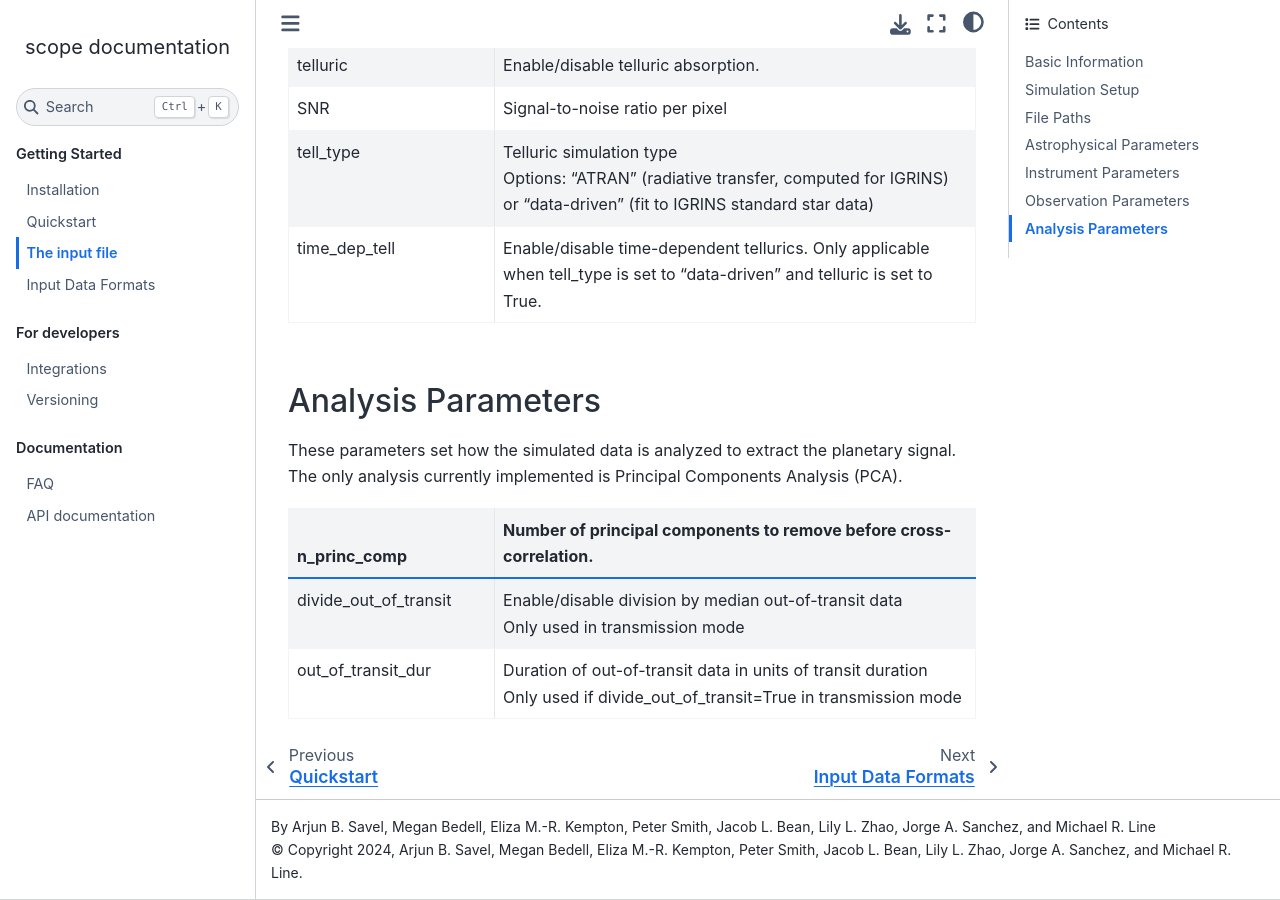
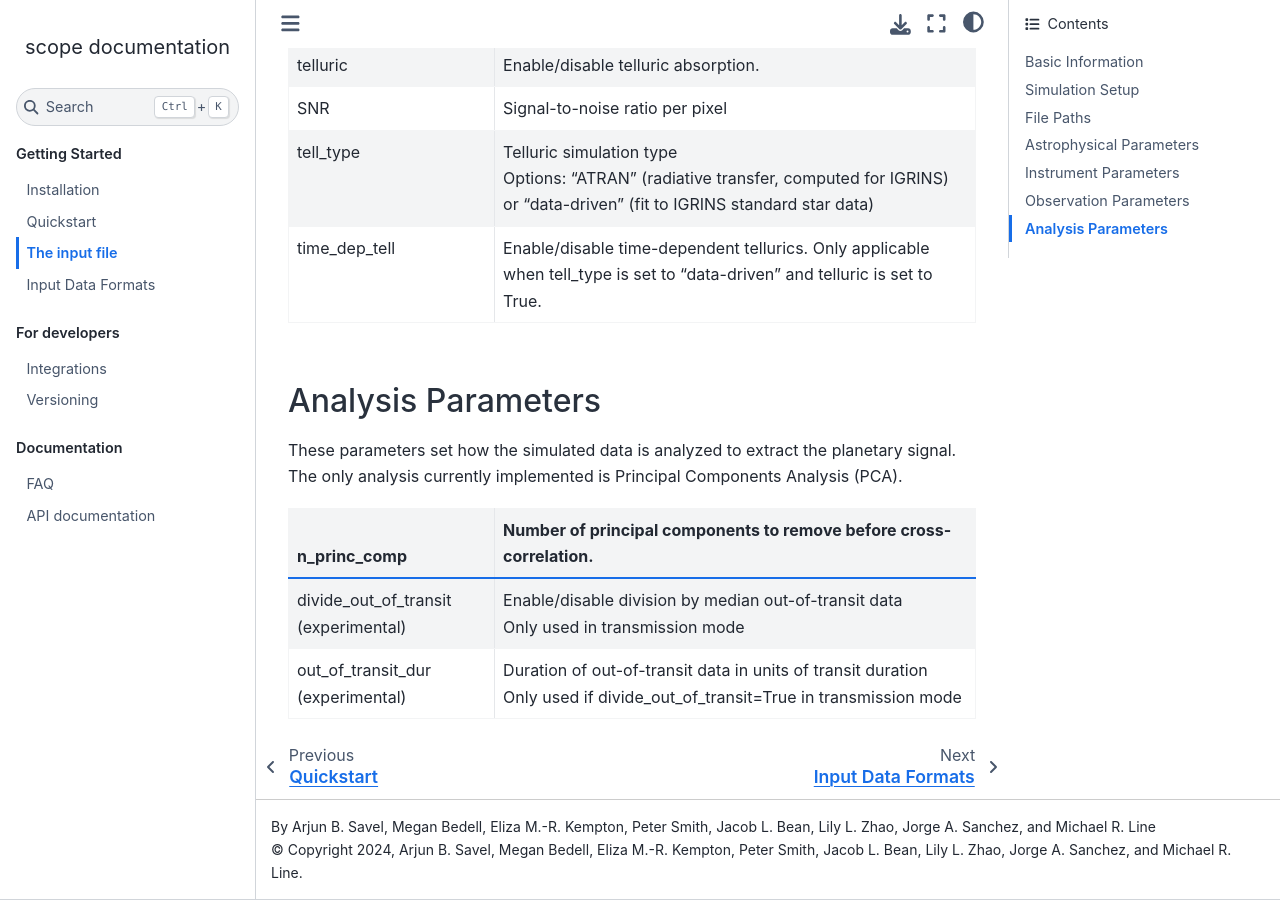
Before and after one commit to arjunsavel/scope, a Sphinx documentation site: the page built from docs/pages/inputfile.rst, in a window 1280 px wide and 900 px high, scrolled down 3471 px. Built offline with Sphinx 7.4.7 and the Sphinx Book theme 1.1.4, drawn with Linux system fonts in a browser that asks for light colours; some of the changed text lies outside the part shown.

Commit message:
add the inputfile experimental tags

```diff
--- a/docs/pages/inputfile.rst
+++ b/docs/pages/inputfile.rst
@@ -84,7 +84,7 @@ These parameters set the underlying simulated physical objects.
    * - u2
      - | Second quadratic limb darkening coefficient
        | Not used if LD=False or in emission mode
-   * - include_rm
+   * - include_rm (experimental)
      - | Enable/disable the Rossiter-McLaughlin effect
        | Only affects transmission observations
    * - v_rot_star
@@ -158,9 +158,9 @@ The only analysis currently implemented is Principal Components Analysis (PCA).
 
    * - n_princ_comp
      - Number of principal components to remove before cross-correlation.
-   * - divide_out_of_transit
+   * - divide_out_of_transit (experimental)
      - | Enable/disable division by median out-of-transit data
        | Only used in transmission mode
-   * - out_of_transit_dur
+   * - out_of_transit_dur (experimental)
      - | Duration of out-of-transit data in units of transit duration
        | Only used if divide_out_of_transit=True in transmission mode
```
